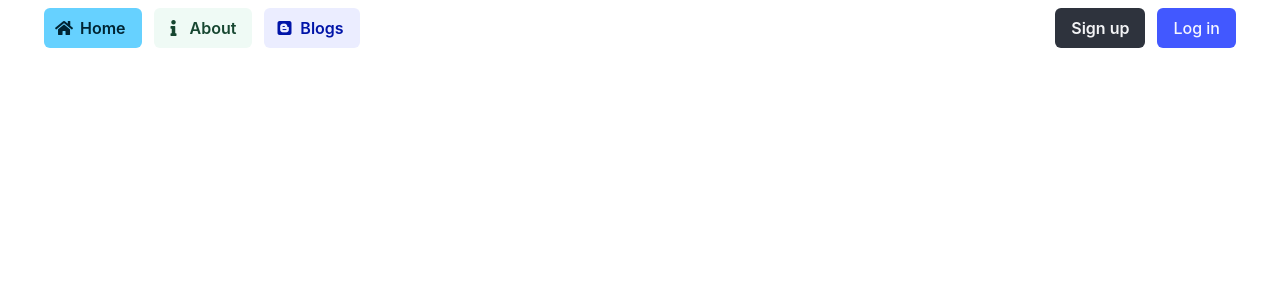
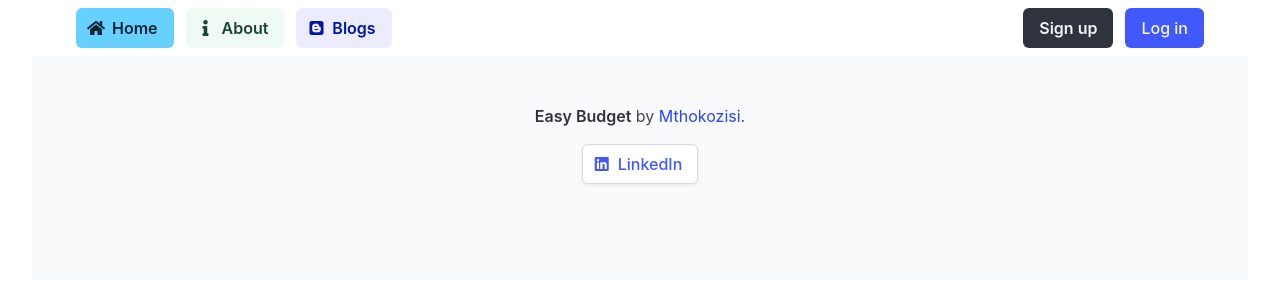
Before and after one commit to MthoMSY/bapp, a React (Vite) app: page / in a window 1280 px wide. Shown: the top 300 px of the page. Built offline with nearby package versions, Linux system fonts and the light colour scheme.

Commit message:
update layout to incorporate footer

```diff
--- a/src/App.tsx
+++ b/src/App.tsx
@@ -1,114 +1,21 @@
-import { Outlet, useNavigate } from "react-router-dom";
-import { toast, ToastContainer } from "react-toastify";
-import { useAppDispatch, useAppSelector } from "./hooks/redux";
-import { signOut } from "./features/user/userSlice";
+import { Outlet } from "react-router-dom";
+import { ToastContainer } from "react-toastify";
+import { Footer } from "./components/Footer";
+import NavigationBar from "./components/NavigationBar";
 
 function App() {
-  const { isLoggedIn, username } = useAppSelector((state) => state.user);
-  const dispatch = useAppDispatch();
-  const navigate = useNavigate();
   return (
     <>
-      <div className="App">
+      <div className="container is-fluid">
         <ToastContainer />
-        <div className="container is-fluid">
-          <nav
-            className="navbar"
-            role="navigation"
-            aria-label="main navigation"
-          >
-            <div className="navbar-start">
-              <div className="navbar-item">
-                <div className="buttons">
-                  <a
-                    className="button is-info"
-                    onClick={() => {
-                      navigate("/home");
-                    }}
-                  >
-                    <span className="icon">
-                      <i className="fas fa-home"></i>
-                    </span>
-                    <strong>Home</strong>
-                  </a>
-                  <a
-                    className="button is-success is-light"
-                    onClick={() => {
-                      navigate("/about");
-                    }}
-                  >
-                    <span className="icon">
-                      <i className="fas fa-info"></i>
-                    </span>
-                    <strong>About</strong>
-                  </a>
-                  <a
-                    className="button is-link is-light"
-                    onClick={() => {
-                      navigate("/blogs");
-                    }}
-                  >
-                    <span className="icon">
-                      <i className="fab fa-blogger"></i>
-                    </span>
-                    <strong>Blogs</strong>
-                  </a>
-                </div>
-              </div>
-            </div>
-            <div className="navbar-end">
-              <div className="navbar-item">
-                {!isLoggedIn && (
-                  <div className="buttons">
-                    <a
-                      className="button is-dark"
-                      onClick={() => navigate("/signup")}
-                    >
-                      <strong>Sign up</strong>
-                    </a>
-                    <a
-                      className="button is-link"
-                      onClick={() => navigate("/login")}
-                    >
-                      Log in
-                    </a>
-                  </div>
-                )}
-
-                {isLoggedIn && (
-                  <div className="buttons">
-                    <a
-                      className="button is-link"
-                      onClick={() => {
-                        navigate(`/${username}/budgets`);
-                      }}
-                    >
-                      <span className="icon">
-                        <i className="fas fa-book"></i>
-                      </span>
-                      <strong>Budgets</strong>
-                    </a>
-                    <a
-                      className="button is-danger"
-                      onClick={() => {
-                        dispatch(signOut());
-                        toast.success("Cheers!");
-                        navigate("/login");
-                      }}
-                    >
-                      <span className="icon">
-                        <i className="fas fa-sign-out-alt"></i>
-                      </span>
-                      <strong>Sign out</strong>
-                    </a>
-                  </div>
-                )}
-              </div>
-            </div>
-          </nav>
+        <NavigationBar />
+        <div className="hero is-fullheight-with-navbar">
+          <Outlet />
+          <div className="hero-foot">
+            <Footer />
+          </div>
         </div>
       </div>
-      <Outlet />
     </>
   );
 }
--- a/src/components/Footer.tsx
+++ b/src/components/Footer.tsx
@@ -5,15 +5,17 @@ export const Footer = () => {
     <footer className="footer">
       <div className="content has-text-centered">
         <p>
-          <strong>Bulma</strong> by{" "}
-          <a href="https://jgthms.com">Jeremy Thomas</a>. The source code is
-          licensed
-          <a href="https://opensource.org/license/mit">MIT</a>. The website
-          content is licensed
-          <a href="https://creativecommons.org/licenses/by-nc-sa/4.0//">
-            CC BY NC SA 4.0
+          <strong>Easy Budget</strong> by{" "}
+          <a href="https://www.linkedin.com/in/mthokozisi-myeza-0490b4ba">Mthokozisi</a>
+          .
+        </p>
+        <p className="buttons is-centered">
+          <a href="https://www.linkedin.com/in/mthokozisi-myeza-0490b4ba" className="button has-text-link">
+            <span className="icon is-small">
+              <i className="fab fa-linkedin"></i>
+            </span>
+            <span>LinkedIn</span>
           </a>
-          .
         </p>
       </div>
     </footer>
--- /dev/null
+++ b/src/components/NavigationBar.tsx
@@ -0,0 +1,106 @@
+import { useNavigate } from "react-router-dom";
+import { useAppDispatch, useAppSelector } from "../hooks/redux";
+import { signOut } from "../features/user/userSlice";
+import { toast } from "react-toastify";
+
+const NavigationBar = () => {
+  const { isLoggedIn, username } = useAppSelector((state) => state.user);
+  const dispatch = useAppDispatch();
+  const navigate = useNavigate();
+  return (
+    <div className="container is-fluid">
+      <nav className="navbar" role="navigation" aria-label="main navigation">
+        <div className="navbar-start">
+          <div className="navbar-item">
+            <div className="buttons">
+              <a
+                className="button is-info"
+                onClick={() => {
+                  navigate("/home");
+                }}
+              >
+                <span className="icon">
+                  <i className="fas fa-home"></i>
+                </span>
+                <strong>Home</strong>
+              </a>
+              <a
+                className="button is-success is-light"
+                onClick={() => {
+                  navigate("/about");
+                }}
+              >
+                <span className="icon">
+                  <i className="fas fa-info"></i>
+                </span>
+                <strong>About</strong>
+              </a>
+              <a
+                className="button is-link is-light"
+                onClick={() => {
+                  navigate("/blogs");
+                }}
+              >
+                <span className="icon">
+                  <i className="fab fa-blogger"></i>
+                </span>
+                <strong>Blogs</strong>
+              </a>
+            </div>
+          </div>
+        </div>
+        <div className="navbar-end">
+          <div className="navbar-item">
+            {!isLoggedIn && (
+              <div className="buttons">
+                <a
+                  className="button is-dark"
+                  onClick={() => navigate("/signup")}
+                >
+                  <strong>Sign up</strong>
+                </a>
+                <a
+                  className="button is-link"
+                  onClick={() => navigate("/login")}
+                >
+                  Log in
+                </a>
+              </div>
+            )}
+
+            {isLoggedIn && (
+              <div className="buttons">
+                <a
+                  className="button is-link"
+                  onClick={() => {
+                    navigate(`/${username}/budgets`);
+                  }}
+                >
+                  <span className="icon">
+                    <i className="fas fa-book"></i>
+                  </span>
+                  <strong>Budgets</strong>
+                </a>
+                <a
+                  className="button is-danger"
+                  onClick={() => {
+                    dispatch(signOut());
+                    toast.success("Cheers!");
+                    navigate("/login");
+                  }}
+                >
+                  <span className="icon">
+                    <i className="fas fa-sign-out-alt"></i>
+                  </span>
+                  <strong>Sign out</strong>
+                </a>
+              </div>
+            )}
+          </div>
+        </div>
+      </nav>
+    </div>
+  );
+};
+
+export default NavigationBar;
```
